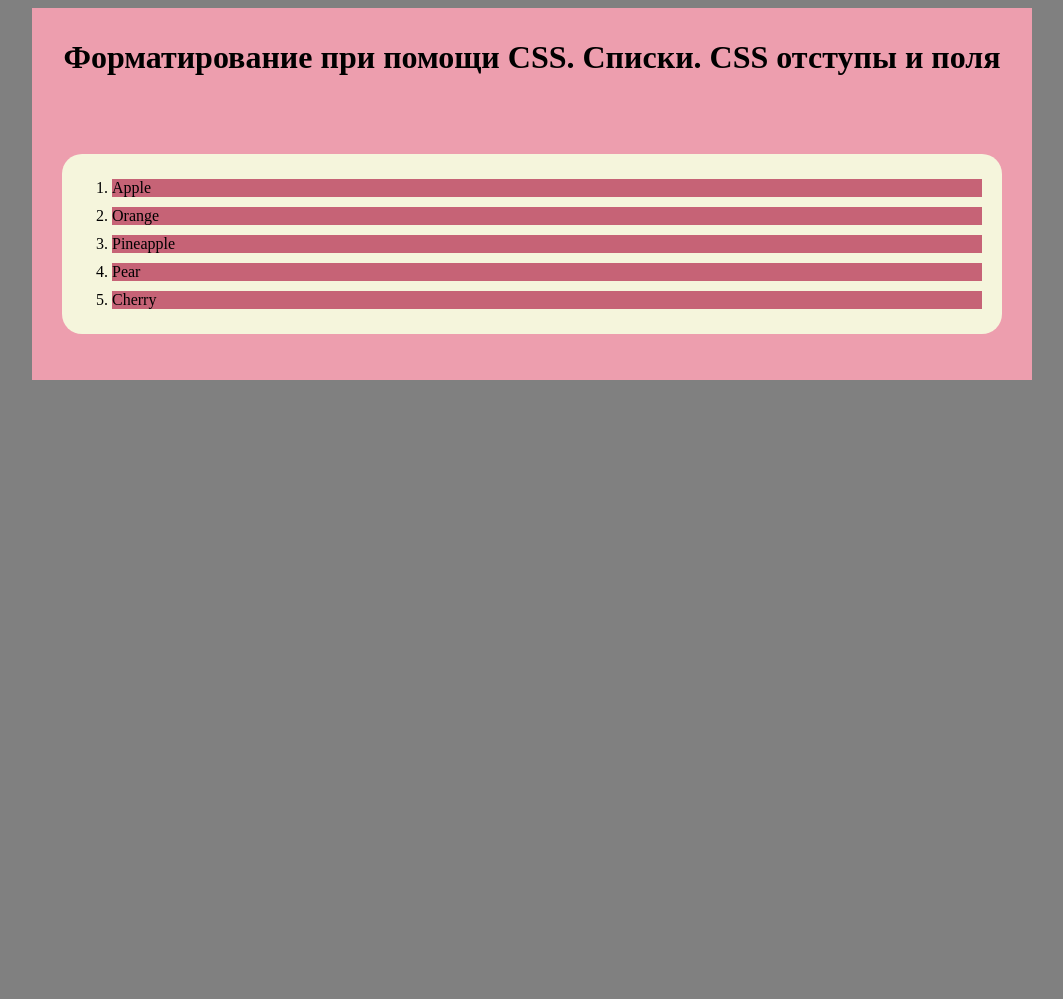
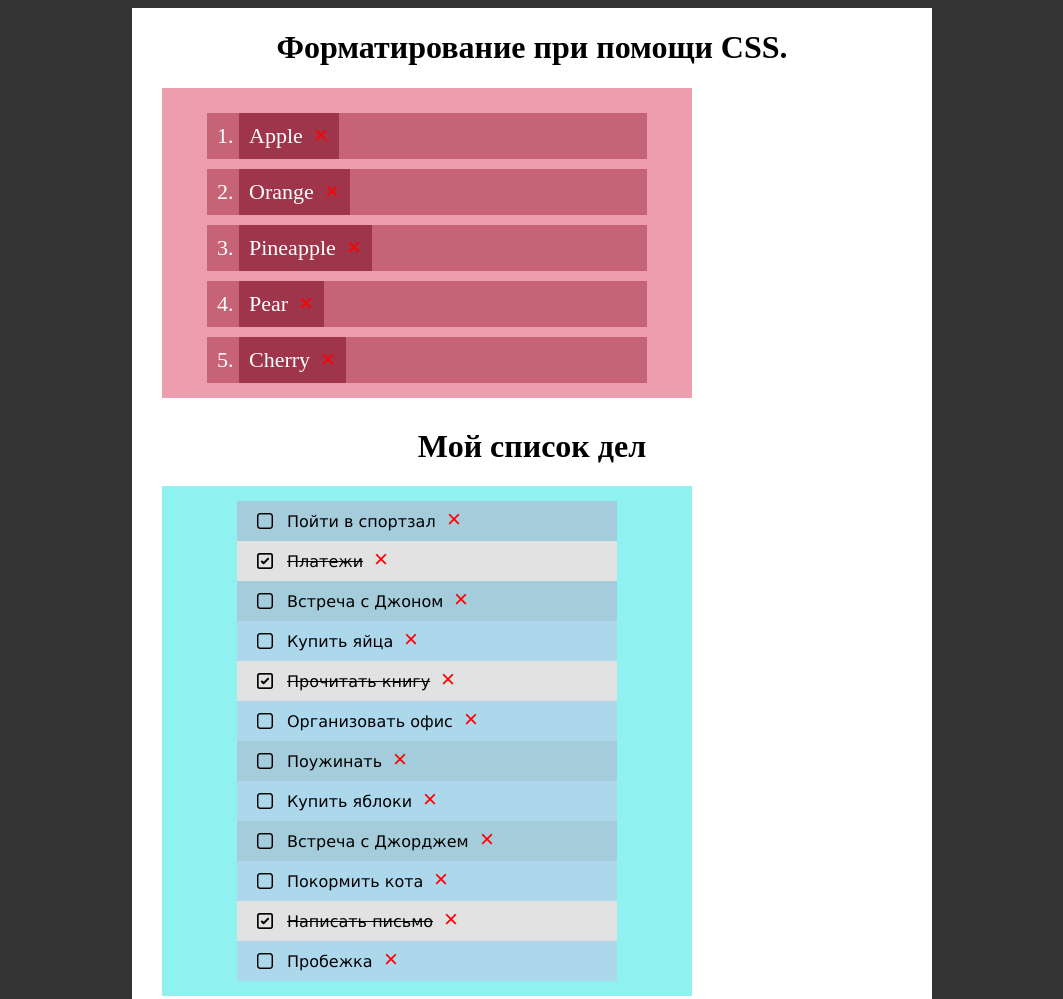
Before and after one commit to PlayDargoon/Project_Ivan_Popov, a plain HTML site: page lesson_3/index.html in a window 1280 px wide. Shown: the top 999 px of the page, without its empty margins (108-1171 px from the left). Before the commit the page ends 800 px from the top, so only its background shows below. Drawn offline with Linux system fonts and the light colour scheme.

Commit message:
Выполнено третье задание

```diff
--- a/lesson_3/index.html
+++ b/lesson_3/index.html
@@ -1,42 +1,46 @@
 <!DOCTYPE html>
 <html lang="en">
-
   <head>
-    <meta charset="UTF-8">
-    <meta name="viewport" content="width=device-width, initial-scale=1.0">
-    <link rel="stylesheet" href="styles/style.css">
+    <meta charset="UTF-8" />
+    <meta name="viewport" content="width=device-width, initial-scale=1.0" />
+    <link rel="stylesheet" href="styles/style.css" />
     <title>Домашнее задание 3</title>
   </head>
 
   <body>
-    <header>
-
-    </header>
+    <header></header>
 
     <main>
-        <h1>Форматирование при помощи CSS. Списки. CSS отступы и поля</h1>
- <div class="fruits">
+      <h1>Форматирование при помощи CSS.</h1>
+      <div class="list-container">
         <ol>
-            <li>Apple</li>
-            <li>Orange</li>
-            <li>Pineapple</li>
-            <li>Pear</li>
-            <li>Cherry</li>
-
-
+          <li><span class="font">Apple</span></li>
+          <li><span class="font">Orange</span></li>
+          <li><span class="font">Pineapple</span></li>
+          <li><span class="font">Pear</span></li>
+          <li><span class="font">Cherry</span></li>
         </ol>
-
       </div>
 
+      <h1>Мой список дел</h1>
+      <div class="to-do-list">
+        <ul>
+          <li class="odd"><span>Пойти в спортзал</span></li>
+          <li class="complete"><span>Платежи</span></li>
+          <li class="odd"><span>Встреча с Джоном</span></li>
+          <li class="event"><span>Купить яйца</span></li>
+          <li class="complete"><span>Прочитать книгу</span></li>
+          <li class="event"><span>Организовать офис</span></li>
+          <li class="odd"><span>Поужинать</span></li>
+          <li class="event"><span>Купить яблоки</span></li>
+          <li class="odd"><span>Встреча с Джорджем</span></li>
+          <li class="event"><span>Покормить кота</span></li>
+          <li class="complete"><span>Написать письмо</span></li>
+          <li class="event"><span>Пробежка</span></li>
+        </ul>
+      </div>
     </main>
 
-
-
-
-    <footer>
-
-    </footer>
-
+    <footer></footer>
   </body>
-
 </html>
--- a/lesson_3/styles/style.css
+++ b/lesson_3/styles/style.css
@@ -1,39 +1,131 @@
 body {
-    background-color: grey;
+  background-color: #333;
   display: flex;
   justify-content: center;
   align-items: center;
 }
 
+main {
+  background-color: white;
+  width: 800px;
+}
 h1 {
-    padding: 10px;
   text-align: center;
-    font-family: 'Times New Roman', Times, serif;
+}
+.list-container ol {
+  background-color: #ed9eae;
+  width: 500px;
+  margin-left: 30px;
+  margin-bottom: 30px;
+  padding: 15px;
 }
 
-main {
-    background-color: #ED9EAE;
-    border: none;
-    width: 1000px;
-    right: auto;
+.list-container li {
+  background-color: #c66376;
+  list-style-position: inside;
+  padding-left: 10px;
+  margin-top: 10px;
+  margin-left: 30px;
+  margin-right: 30px;
+  font-family: "Times New Roman", Times, serif;
+  font-size: 22px;
+  color: white;
+}
+.font {
+  background-color: #9e354a;
+  display: inline-block;
+  padding-left: 5px;
+  padding-right: 5px;
+  padding: 10px;
 }
 
-
-ol {
-    background-color: beige;
-    border-radius: 20px;
-    padding-top: 15px;
-    padding-bottom: 15px;
-    padding-right: 10px;
+.to-do-list ul {
+  background-color: rgb(98, 236, 236, 0.7);
+  width: 500px;
+  margin-left: 30px;
+  margin-bottom: 30px;
+  padding: 15px;
+  display: flex;
+  flex-direction: column;
+  align-items: center;
 }
 
-li {
-    background-color: #C66376;
-    margin: 10px;
-    t
-
+.to-do-list li {
+  width: 300px;
+  padding-left: 50px;
+  padding-top: 10px;
+  padding-bottom: 10px;
+  padding-right: 30px;
+  font-size: 16px;
+  font-family: Verdana, Geneva, Tahoma, sans-serif;
+  list-style-type: none;
 }
 
-.fruits {
-    padding: 30px;
+.odd {
+  background-color: #a5ccda;
+  list-style: none;
+  position: relative;
 }
+
+.odd::before {
+  content: "";
+  position: absolute;
+  top: 50%;
+  left: 20px;
+  transform: translateY(-50%);
+  width: 16px;
+  height: 16px;
+  background-image: url("images/no.png");
+  background-size: contain;
+  background-position: center;
+}
+
+.complete {
+  background-color: #e2e2e2;
+  list-style: none;
+  position: relative;
+  text-decoration: line-through;
+}
+
+.complete::before {
+  content: "";
+  position: absolute;
+  top: 50%;
+  left: 20px;
+  transform: translateY(-50%);
+  width: 16px;
+  height: 16px;
+  background-image: url("images/ok.png");
+  background-size: contain;
+  background-position: center;
+}
+
+.event {
+  background-color: #add8ec;
+  list-style: none;
+  position: relative;
+}
+
+.event::before {
+  content: "";
+  position: absolute;
+  top: 50%;
+  left: 20px;
+  transform: translateY(-50%);
+  width: 16px;
+  height: 16px;
+  background-image: url("images/no.png");
+  background-size: contain;
+  background-position: center;
+}
+
+span::after {
+  content: "";
+  display: inline-block;
+  width: 16px;
+  height: 16px;
+  background-image: url("images/cross.png");
+  background-size: contain;
+  background-position: center;
+  margin-left: 10px;
+}
```
Also changed, not shown: lesson_3/styles/images/cross.png (added), lesson_3/styles/images/no.png (added), lesson_3/styles/images/ok.png (added). Lines whose indentation alone changed are shown as unchanged.
